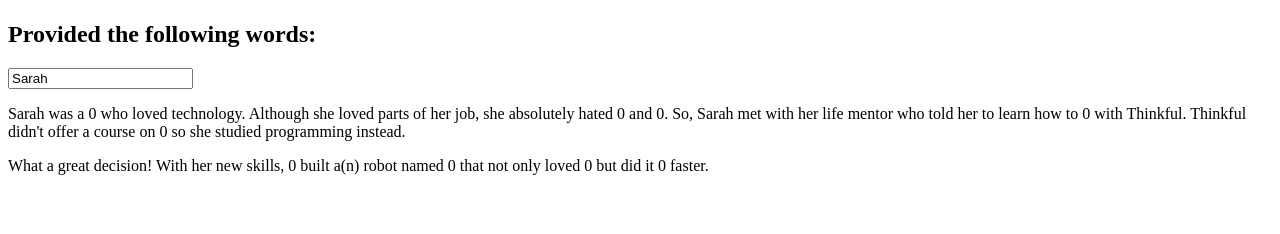
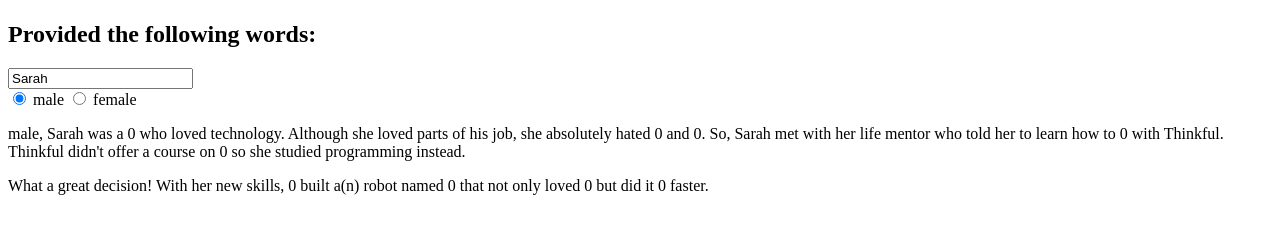
Before and after one commit to melaniebrgr/ngMadLibs, a plain HTML site: page index.html in a window 1280 px wide. Shown: the part 212-446 px from the top of the page. Drawn offline with nearby package versions, Linux system fonts and the light colour scheme.

Commit message:
Basic gender toggle

```diff
--- a/index.html
+++ b/index.html
@@ -16,12 +16,14 @@
 			<h1>Provided the following words:</h1>
 			<div class="input__fields">
 				<div>
-					<input type="text" ng-init="femaleName='Sarah'" value="Female name" ng-model="femaleName">
+					<input type="text" ng-init="femaleName='Sarah'" value="Female name" ng-model="femaleName" />
 				</div>
 			</div>
+			<input type="radio" name="gender" value="male" ng-model="gender" ng-click="updateText()" checked="checked" /> male
+			<input type="radio" name="gender" value="female" ng-model="gender" ng-click="updateText()" /> female
 		</section>
 		<section id="text">
-			<p>{{femaleName}} was a {{job-title}} who loved technology. Although she loved parts of her job, she absolutely hated {{tedious-task}} and {{dirty-task}}. So, {{femaleName}} met with her life mentor {{celebrity}} who told her to learn how to {{useless-skill}} with Thinkful. Thinkful didn't offer a course on {{useless-skill}} so she studied programming instead.</p>
+			<p>{{gender}}, {{femaleName}} was a {{job-title}} who loved technology. Although she loved parts of {{genderTextHisHer}} job, she absolutely hated {{tedious-task}} and {{dirty-task}}. So, {{femaleName}} met with her life mentor {{celebrity}} who told her to learn how to {{useless-skill}} with Thinkful. Thinkful didn't offer a course on {{useless-skill}} so she studied programming instead.</p>
 
 			<p>What a great decision! With her new skills, {{female-name}} built a(n) {{adjective}} robot named {{obnoxious-celebrity}} that not only loved {{dirty-task}} but did it {{huge-number}} faster.</p>
 		</section>
--- a/js/main.js
+++ b/js/main.js
@@ -1,4 +1,17 @@
 angular.module('myApp', [])
 .controller('myController', function myController($scope) {
-	$scope.messages = [];
+	$scope.gender = "male";
+	$scope.genderText = {
+		male: {
+			hisHer: 'his'
+		},
+		female: {
+			hisHer: 'her'
+		}
+	};
+	$scope.genderTextHisHer = $scope.genderText[$scope.gender]['hisHer'];
+	$scope.updateText = function() {
+		$scope.genderTextHisHer = $scope.genderText[$scope.gender]['hisHer'];
+		console.log($scope.genderText[$scope.gender]['hisHer']);
+	}
 });
```
